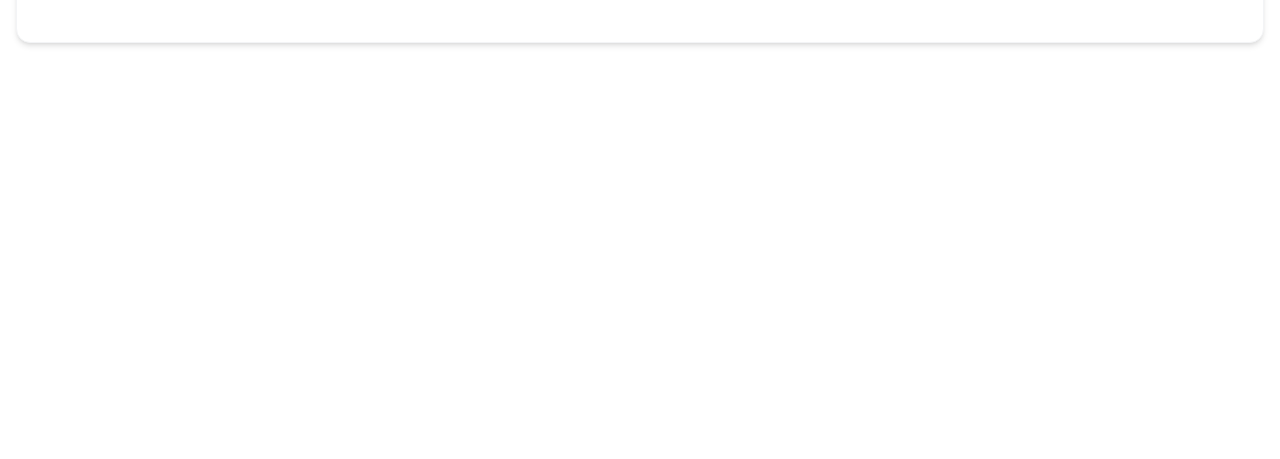
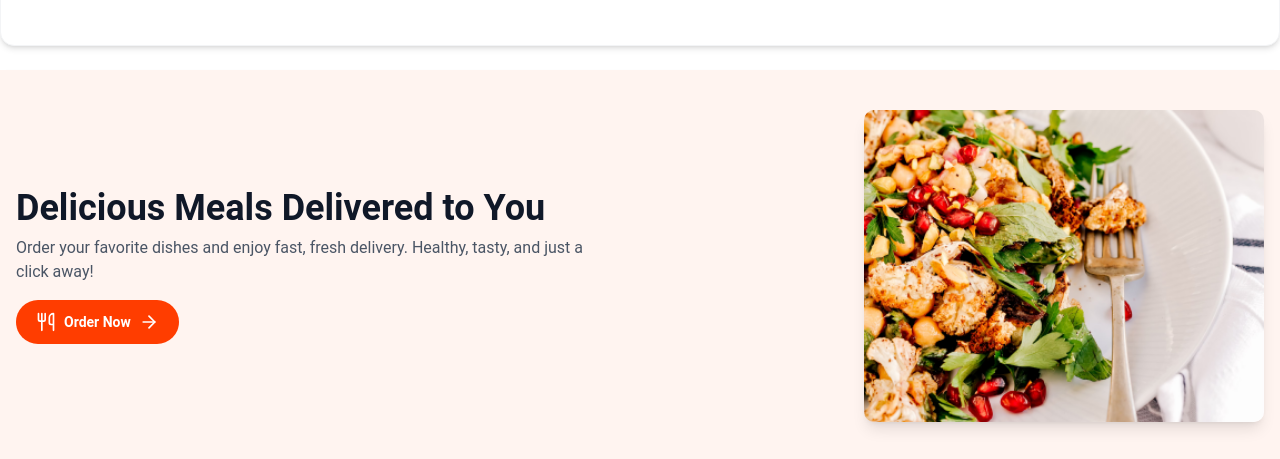
Before and after one commit to Kolawole-kehinde/nextjs-recipe-app, a Next.js app: page / in a window 1280 px wide. Shown: the part 1452-1911 px from the top of the page. Before the commit the page ends 1519 px from the top, so only its background shows below. Built offline with nearby package versions, Linux system fonts and the light colour scheme; no server answers; the database is empty.

Commit message:
add: Banner

```diff
--- a/app/layout.tsx
+++ b/app/layout.tsx
@@ -36,7 +36,7 @@ export default function RootLayout({
           <AppContextProvider>
             <CartProvider>
               <Navbar />
-              <main className="wrapper">{children}</main>
+              <main className="">{children}</main>
               <Toaster position="top-right" reverseOrder={false} />
             </CartProvider>
           </AppContextProvider>
--- a/app/page.tsx
+++ b/app/page.tsx
@@ -1,5 +1,6 @@
 "use client"
 
+import Banner from "@/components/LadingPage/Banner";
 import ExploreMenu from "@/components/LadingPage/ExploreMenu"
 import { RecommendedDishes } from "@/components/LadingPage/RecommendedDishes";
 import Showcase from "@/components/LadingPage/ShowCase"
@@ -20,6 +21,7 @@ const [category, setCategory] = useState<string>("All");
        <TopDishes category={category} />
        <RecommendedDishes/>
        <TopBanner/>
+       <Banner/>
      </main>
   )
 }
--- /dev/null
+++ b/components/LadingPage/Banner.tsx
@@ -0,0 +1,45 @@
+"use client";
+
+import React from "react";
+import { Utensils, ArrowRight } from "lucide-react";
+import Link from "next/link";
+
+const Banner = () => {
+  return (
+    <section className="bg-[#FFF4F0] px-4 lg:px-0 shadow-md w-full">
+      <div className="wrapper rounded-xl py-6 md:py-10 flex flex-col md:flex-row items-center justify-between gap-6">
+
+        {/* Text Section */}
+        <div className="max-w-xl">
+          <h2 className="text-xl md:text-3xl lg:text-4xl font-bold text-gray-900 mb-2">
+            Delicious Meals Delivered to You
+          </h2>
+
+          <p className="text-gray-600 text-sm md:text-base mb-4">
+            Order your favorite dishes and enjoy fast, fresh delivery. Healthy,
+            tasty, and just a click away!
+          </p>
+
+          <Link href="/all-dishes">
+            <button className="flex items-center gap-2 bg-[#FF3D00] hover:bg-orange-700 text-white px-5 py-3 rounded-full text-sm font-semibold transition duration-200">
+              <Utensils className="w-5 h-5" />
+              Order Now
+              <ArrowRight className="w-5 h-5" />
+            </button>
+          </Link>
+        </div>
+
+        {/* Image Section */}
+        <div>
+          <img
+            src="/images/food_22.png"
+            alt="Delicious food"
+            className="w-full md:w-100 h-auto object-cover rounded-lg shadow-lg"
+          />
+        </div>
+      </div>
+    </section>
+  );
+};
+
+export default Banner;
--- a/components/LadingPage/ShowCase.tsx
+++ b/components/LadingPage/ShowCase.tsx
@@ -4,7 +4,7 @@ import Link from "next/link";
 
 const Showcase = () => {
   return (
-    <section className=" px-4 lg:px-0">
+    <section className="wrapper px-4 lg:px-0">
       <div
         className="w-full h-[300px] md:h-[400px] lg:h-[480px]
              bg-showcase bg-center bg-cover bg-no-repeat
```
Also changed, not shown: public/images/food_22.png (added).
